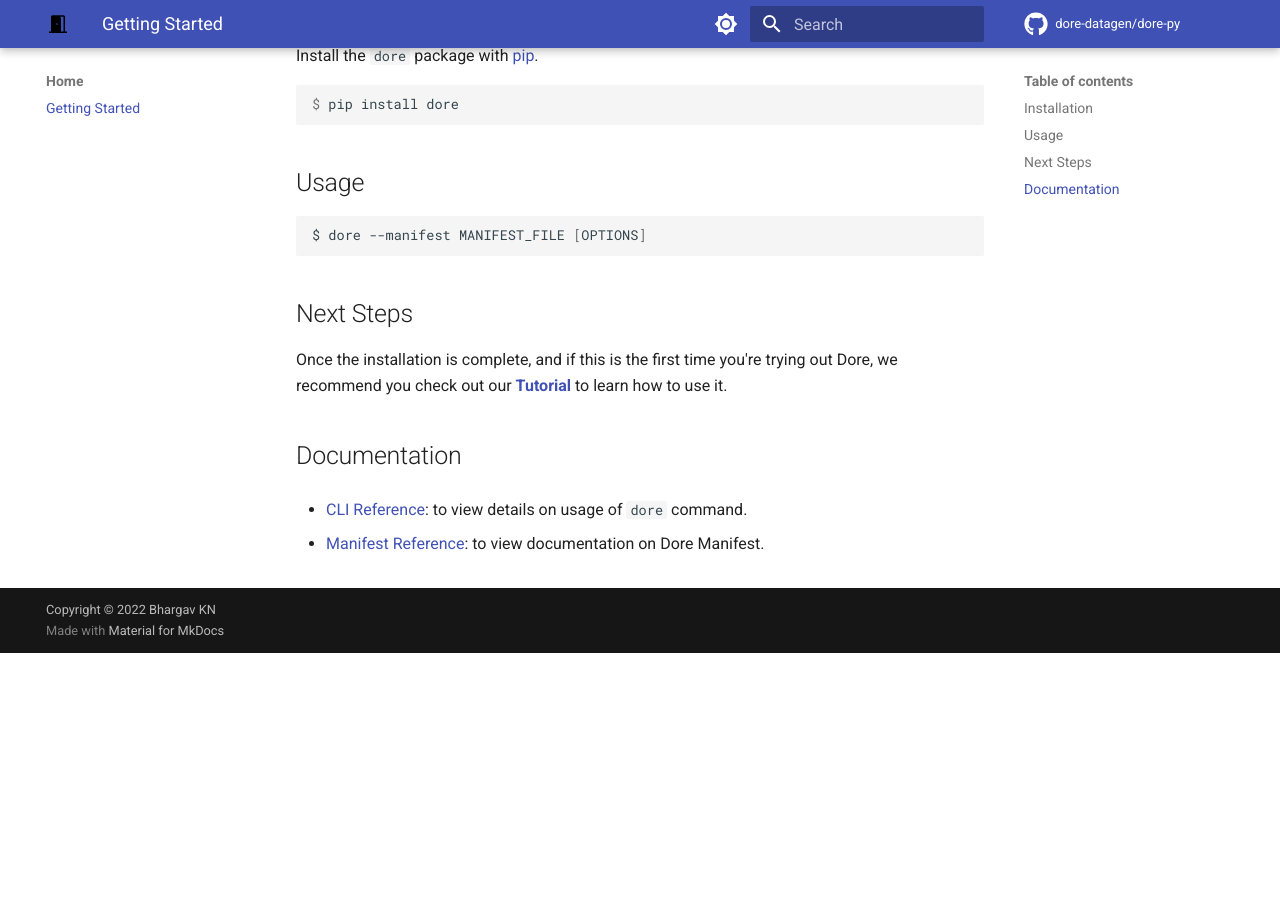
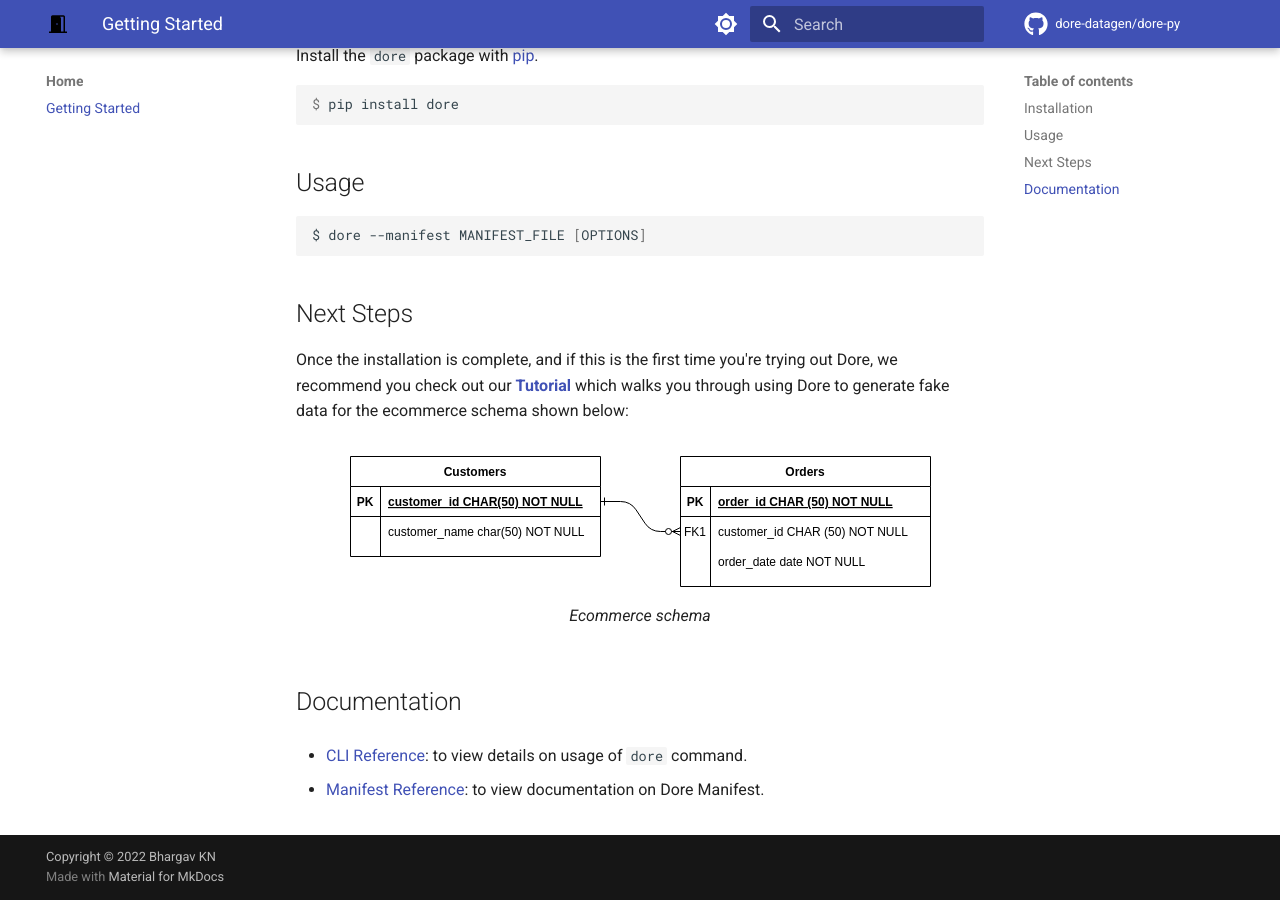
Before and after one commit to dore-datagen/dore-datagen.github.io, an MkDocs documentation site: the page built from docs/index.md, in a window 1280 px wide and 900 px high, scrolled down 854 px. Built offline with MkDocs 1.6.1 and Material for MkDocs 9.7.7, drawn with Linux system fonts in a browser that asks for light colours; comment, search, counter and statistics services are not loaded; before the commit the page ends 1507 px from its top, so only the background shows below that.

```diff
--- a/docs/index.md
+++ b/docs/index.md
@@ -53,7 +53,13 @@ $ dore --manifest MANIFEST_FILE [OPTIONS]
 ## Next Steps
 
 Once the installation is complete, and if this is the first time you're trying out Dore, we recommend you check out our
-[**Tutorial**](/tutorial/overview/) to learn how to use it.
+[**Tutorial**](/tutorial/overview/) which walks you through using Dore to generate fake data for the ecommerce schema
+shown below:
+
+<figure markdown>
+  ![Image title](assets/ecommerce-schema.svg)
+  <figcaption>Ecommerce schema</figcaption>
+</figure>
 
 
 ## Documentation
```
Also changed, not shown: docs/manifest/attributes/value_generator_ref.md (+6 -2 lines), docs/tutorial/conclusion.md (+2 -2 lines).
